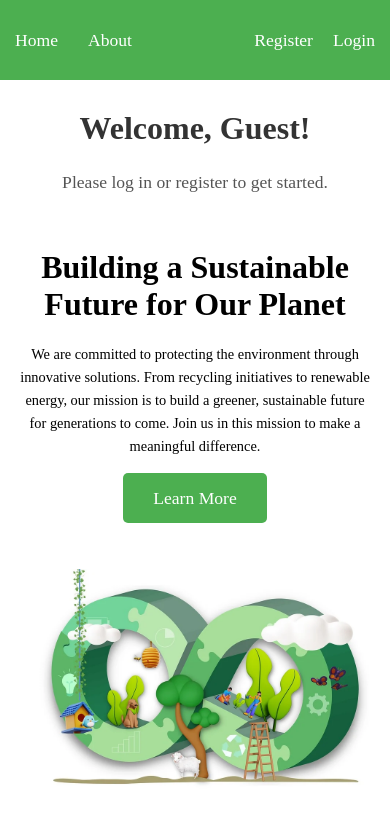
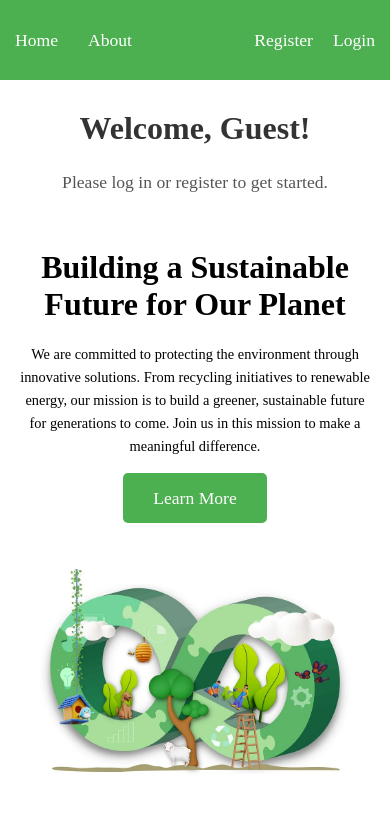
Before and after one commit to Sharathkumar-1603/Projects_env, a React (Vite) app: page / in a window 390 px wide. Shown: the top 824 px of the page. Built offline with nearby package versions, Linux system fonts and the light colour scheme; no server answers.

Commit message:
first commit

```diff
--- a/src/styles/Hero.css
+++ b/src/styles/Hero.css
@@ -78,7 +78,7 @@
     }
 
     .hero-image img {
-      width: 350px;
+      width: 330px;
       margin-top: 60px;
       margin-left: 10px;
     }
```
